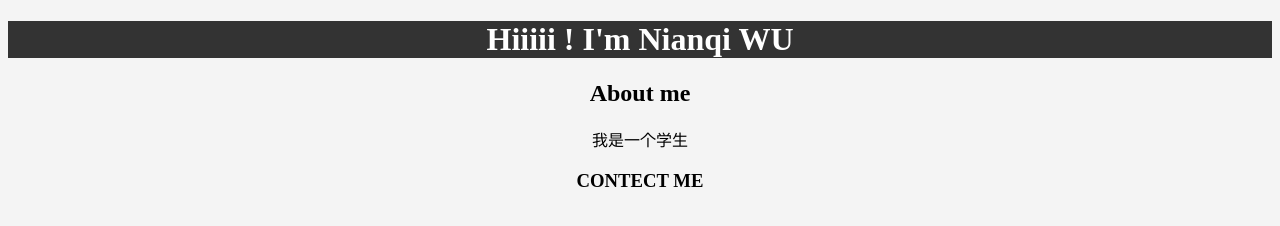
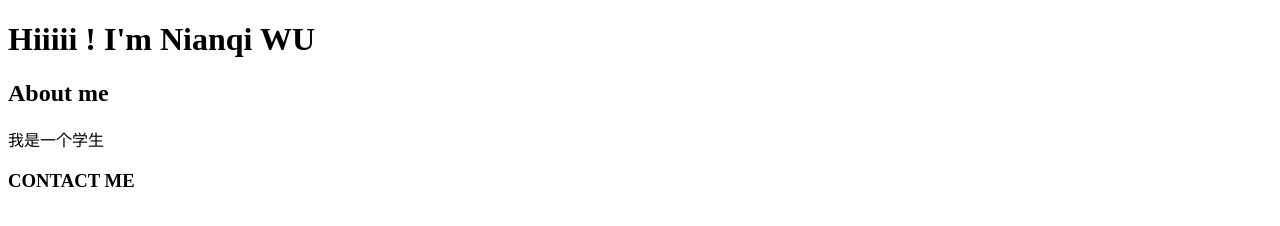
Before and after one commit to Nianqi-WU/mon-deuxi-me-projet, a plain HTML site: page index.html in a window 1280 px wide. Drawn offline with Linux system fonts and the light colour scheme.

Commit message:
Update index.html

```diff
--- a/index.html
+++ b/index.html
@@ -4,16 +4,7 @@
     <meta charset="UTF-8">
     <meta name="viewport" content="width=device-width, initial-scale=1.0">
     <title>个人主页</title>
-    <style>
-        body{
-            background-color: #f4f4f4;
-            text-align: center;
-        }
-        header {
-            background-color: #333;
-            color: white;
-        }
-    </style>
+
 </head>
 <body>
 
@@ -24,7 +15,7 @@
 <section>
     <h2>About me</h2>
     <p>我是一个学生</p>
-    <h3>CONTECT ME</h3>
+    <h3>CONTACT ME</h3>
 </section>
 
 </body>
```
